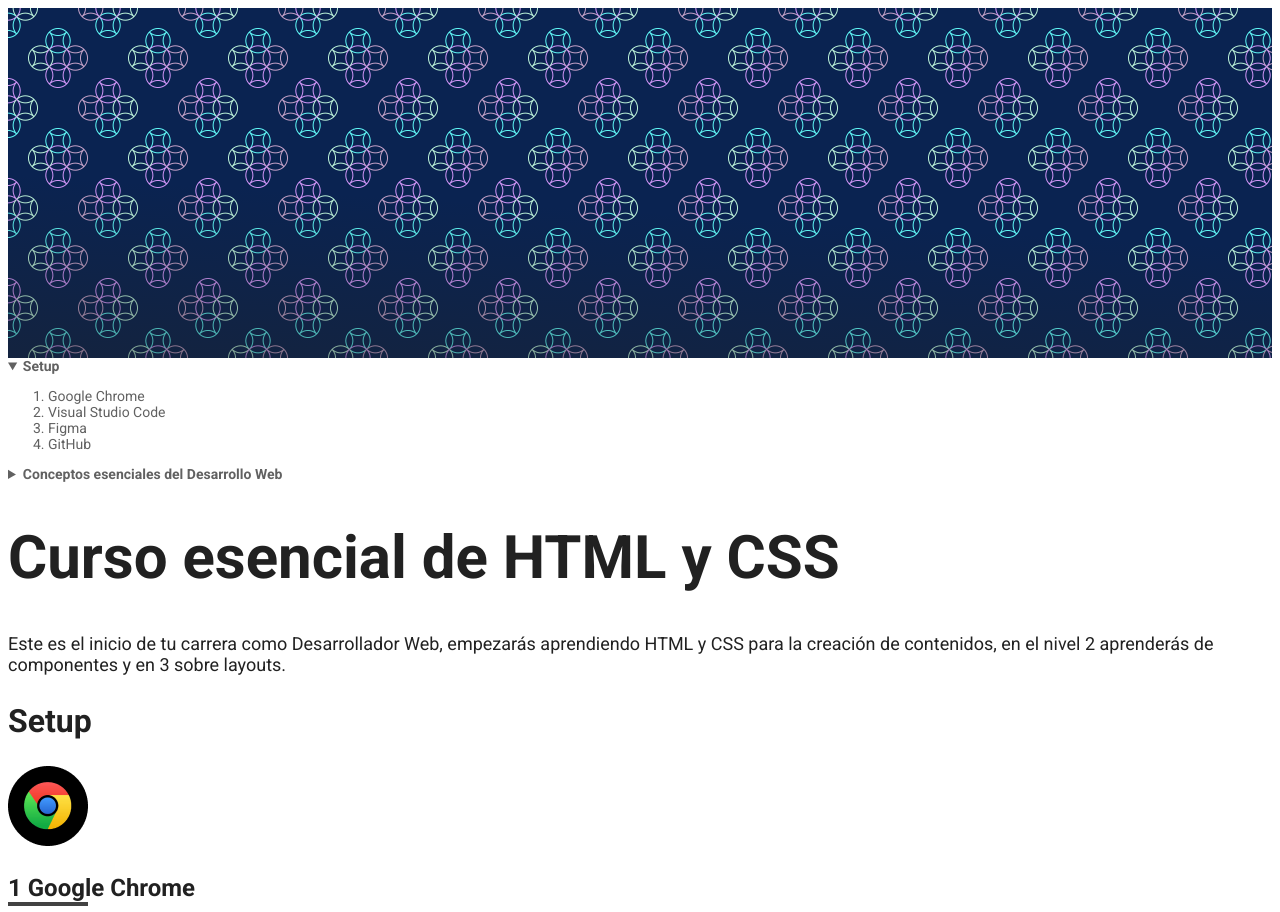
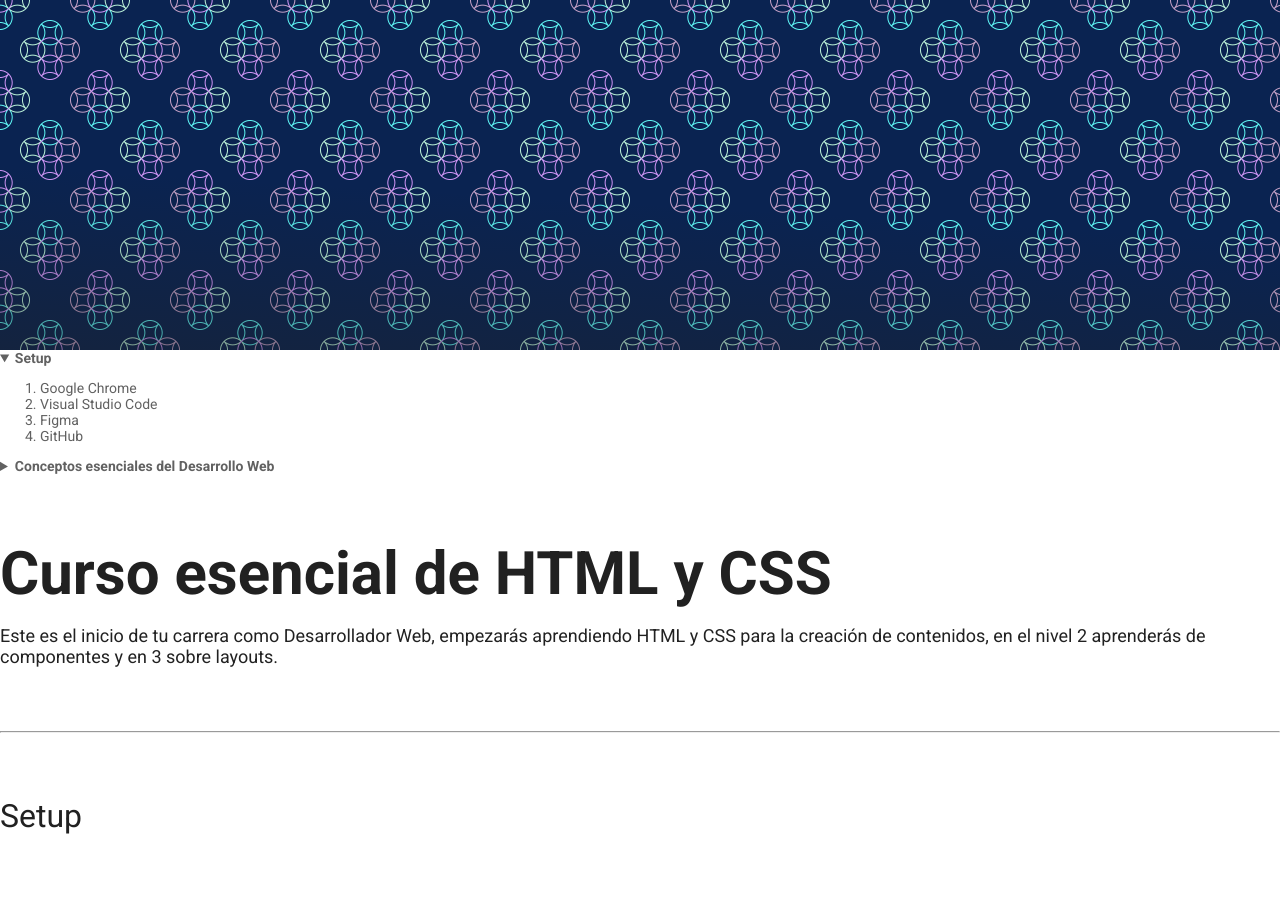
Before and after one commit to octaviolan/curso-esencial-html-css, a plain HTML site: page index.html in a window 1280 px wide. Shown: the top 912 px of the page. Drawn offline with Linux system fonts and the light colour scheme.

Commit message:
Agregando margenes

```diff
--- /dev/null
+++ b/css/style-logical.css
@@ -0,0 +1,105 @@
+/*
+@font-face {
+  font-family: charter;
+  src: url('../fonts/charter-regular.otf');
+  font-style: normal;
+  font-weight: 400;
+}
+
+@font-face {
+  font-family: charter;
+  src: url('../fonts/charter-italic.otf');
+  font-style: italic;
+  font-weight: 400;
+}
+
+@font-face {
+  font-family: charter;
+  src: url('../fonts/charter-bold.otf');
+  font-style: normal;
+  font-weight: bold;
+}
+
+@font-face {
+  font-family: charter;
+  src: url('../fonts/charter-bold-italic.otf');
+  font-style: italic;
+  font-weight: bold;
+}
+*/
+:root {
+  font-size: 18px;
+  --gray10: #616161;
+  --gray20: #424242;
+  --gray30: #212429;
+  --gray40: #212121;
+  direction: rtl;
+}
+
+body {
+  color: var(--gray40);
+  font-family: 'Roboto', sans-serif;
+}
+
+header {
+  font-size: 14px;
+  color: var(--gray10);
+}
+
+header a {
+   color: var(--gray10);
+   text-decoration: none;
+}
+
+header a:hover {
+  color: var(--gray40);
+}
+
+nav details summary {
+  font-weight: bold;
+}
+
+h1 {
+  font-size: 60px;
+  text-align: end;
+}
+
+h2 {
+  font-size: 32px;
+}
+
+h3 {
+  font-size: 24px;
+}
+
+pre {
+  background: #FEC62E;
+}
+
+.hero {
+  height: 350px;
+  background: linear-gradient(3.36deg, #212325 -63.62%, rgba(255, 255, 255, 0) 43.49%), url('../images/pattern.png');
+  /* background-repeat: repeat; */
+  /* background-position: center; */
+  background-size: cover, 100px 100px;
+}
+
+.section-content {
+  counter-reset: titleList;
+}
+
+.section-content h3 {
+  counter-increment: titleList;
+}
+
+.section-content h3::before {
+  content: counter(titleList, decimal);
+}
+
+.section-content h3::after {
+  content: "";
+  display: block;
+  width: 80px;
+  height: 4px;
+  background-color: var(--gray20);
+}
--- /dev/null
+++ b/css/style-physical.css
@@ -0,0 +1,151 @@
+/*
+@font-face {
+  font-family: charter;
+  src: url('../fonts/charter-regular.otf');
+  font-style: normal;
+  font-weight: 400;
+}
+
+@font-face {
+  font-family: charter;
+  src: url('../fonts/charter-italic.otf');
+  font-style: italic;
+  font-weight: 400;
+}
+
+@font-face {
+  font-family: charter;
+  src: url('../fonts/charter-bold.otf');
+  font-style: normal;
+  font-weight: bold;
+}
+
+@font-face {
+  font-family: charter;
+  src: url('../fonts/charter-bold-italic.otf');
+  font-style: italic;
+  font-weight: bold;
+}
+*/
+:root {
+  font-size: 18px;
+  --gray10: #616161;
+  --gray20: #424242;
+  --gray30: #212429;
+  --gray40: #212121;
+  direction: ltr;
+}
+
+body {
+  color: var(--gray40);
+  font-family: 'Roboto', sans-serif;
+  margin: 0;
+}
+
+header {
+  font-size: 14px;
+  color: var(--gray10);
+}
+
+header a {
+   color: var(--gray10);
+   text-decoration: none;
+}
+
+header a:hover {
+  color: var(--gray40);
+}
+
+nav details summary {
+  font-weight: bold;
+}
+
+h1 {
+  font-size: 60px;
+  /* text-align: end; */
+  margin-top: 64px;
+  margin-bottom: 16px;
+}
+
+h1 ~ p {
+  margin-top: 0;
+  margin-bottom: 64px;
+}
+
+hr {
+  margin: 64px 0;
+}
+
+h2 {
+  font-size: 32px;
+  margin: 64px 0 40px;
+  font-weight: normal;
+}
+
+h3 {
+  font-size: 24px;
+  margin-top: 16px;
+  margin-top: 64;
+  margin-bottom: 24px;
+  font-weight: normal;
+}
+
+pre {
+  background: #FEC62E;
+}
+
+blockquote {
+  margin: 32px 0;
+}
+
+.hero {
+  height: 350px;
+  background: linear-gradient(3.36deg, #212325 -63.62%, rgba(255, 255, 255, 0) 43.49%), url('../images/pattern.png');
+  /* background-repeat: repeat; */
+  /* background-position: center; */
+  background-size: cover, 100px 100px;
+}
+
+.section-content {
+  margin-top: 164px;
+}
+
+.section-content:first-of-type {
+  margin-top: 0;
+}
+
+.section-content ol li {
+  line-height: 24px;
+}
+
+.section-content ul li {
+  margin-bottom: 16px;
+}
+
+.section-content + hr {
+  display: none;
+}
+
+.section-content img {
+  margin-top: 40px;
+}
+
+.section-content {
+  counter-reset: titleList;
+}
+
+.section-content h3 {
+  counter-increment: titleList;
+}
+
+.section-content h3::before {
+  content: counter(titleList, decimal);
+}
+
+.section-content h3::after {
+  content: "";
+  display: block;
+  width: 80px;
+  height: 4px;
+  background-color: var(--gray20);
+}
--- a/index.html
+++ b/index.html
@@ -3,7 +3,7 @@
 <head>
   <meta charset="UTF-8">
   <meta name="viewport" content="width=device-width, initial-scale=1.0">
-  <link rel="stylesheet" href="./css/style.css" type="text/css">
+  <link rel="stylesheet" href="./css/style-physical.css" type="text/css">
   <link rel="preconnect" href="https://fonts.gstatic.com">
   <link href="https://fonts.googleapis.com/css2?family=Roboto:ital,wght@0,400;0,700;1,400;1,700&display=swap"
     rel="stylesheet">
@@ -61,6 +61,7 @@
     </h1>
     <p>Este es el inicio de tu carrera como Desarrollador Web, empezarás aprendiendo HTML y CSS para la creación de contenidos, en el nivel 2 aprenderás de componentes y en 3 sobre layouts.
     </p>
+    <hr>
     <section class="section-content">
       <h2>
         Setup
@@ -99,6 +100,10 @@
         mundo, en vez de subir fotos de tus viajes aquí subes tu código y puedes elegir hacerlo “open source” o guardarlo de
         manera privada, Github será esencial para almacenar tu futuro portafolio.
       </p>
+      <blockquote>
+        <p>“Este es el inicio de tu carrera como Desarrollador Web”</p>
+        <p>- Leonidas Esteban</p>
+      </blockquote>
     </section>
     <hr>
     <section class="section-content">
```
